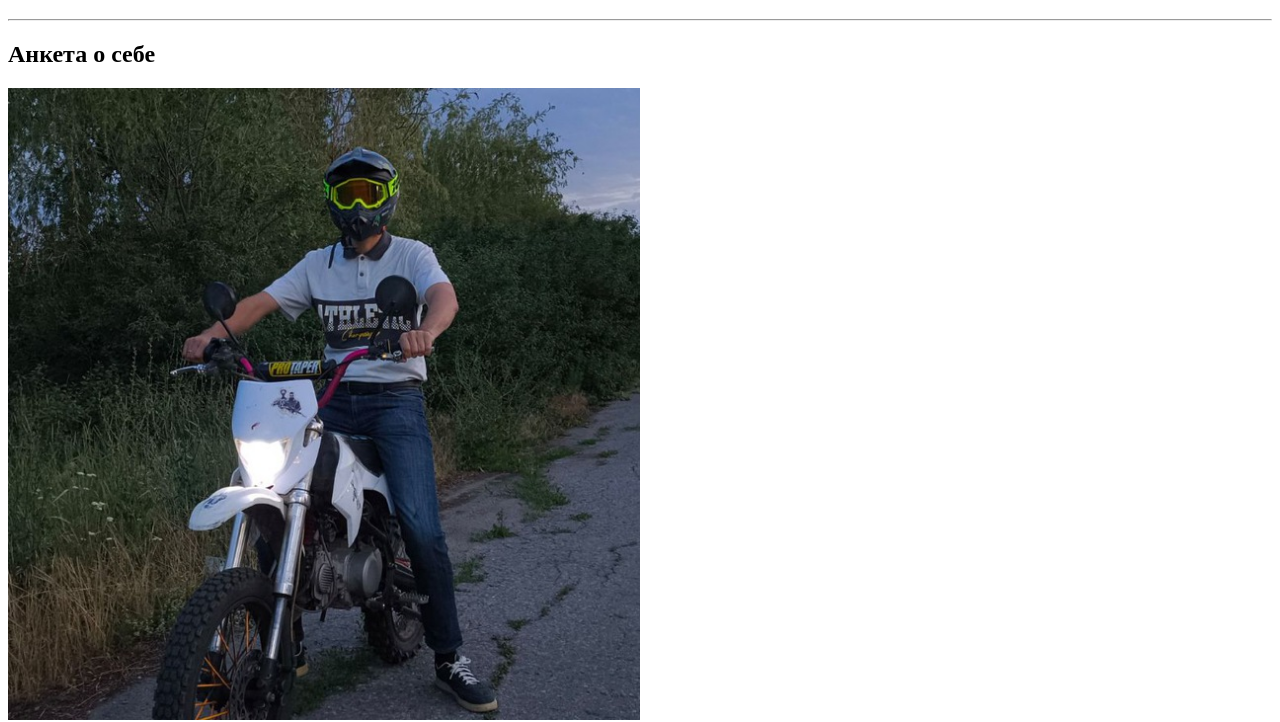
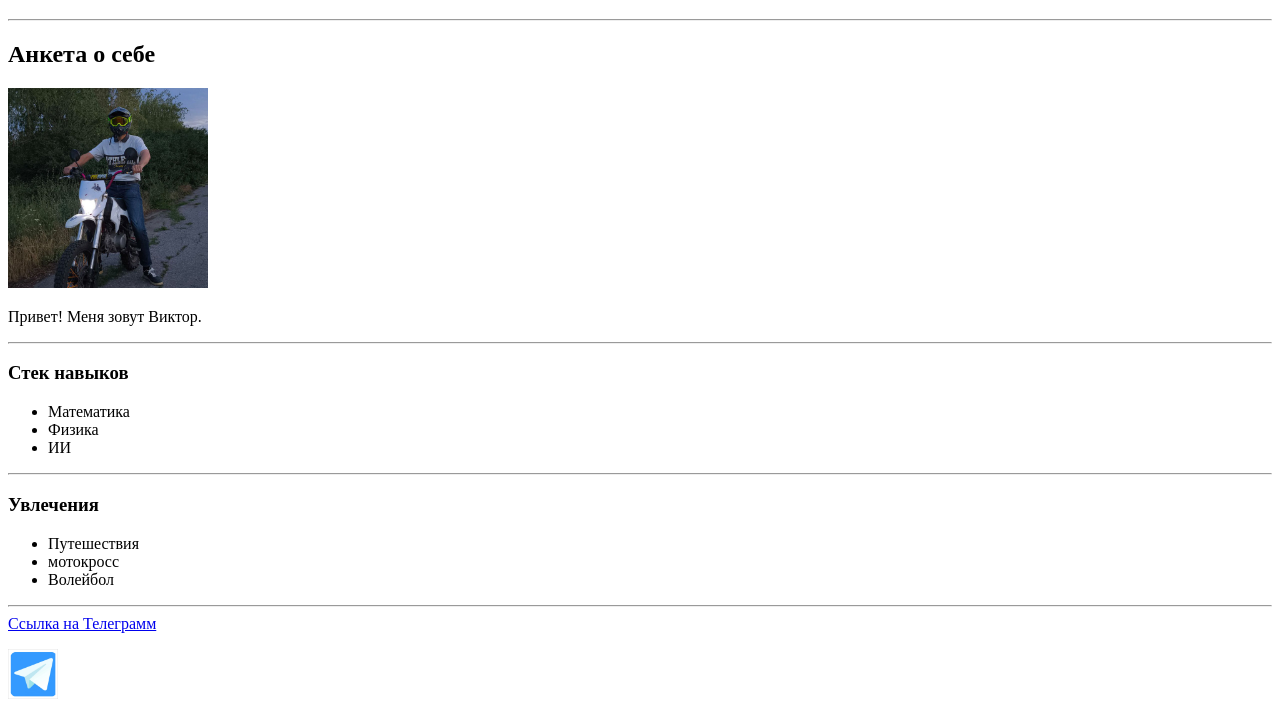
Before and after one commit to vv-100/web, a plain HTML site: page task1/task1.html in a window 1280 px wide. Shown: the part 87-809 px from the top of the page. Drawn offline with Linux system fonts and the light colour scheme.

Commit message:
Update task1.html

```diff
--- a/task1/task1.html
+++ b/task1/task1.html
@@ -12,7 +12,7 @@
     <h1>Практическое задание №1</h1>
     <hr>
     <h2>Анкета о себе</h2>
-    <img src="IM.jpg" alt="Изображение" width="50%">
+    <img src="IM.jpg" alt="Изображение" width="200px">
     <p>Привет! Меня зовут Виктор.</p>
     <hr>
     <h3>Стек навыков</h3>
```
